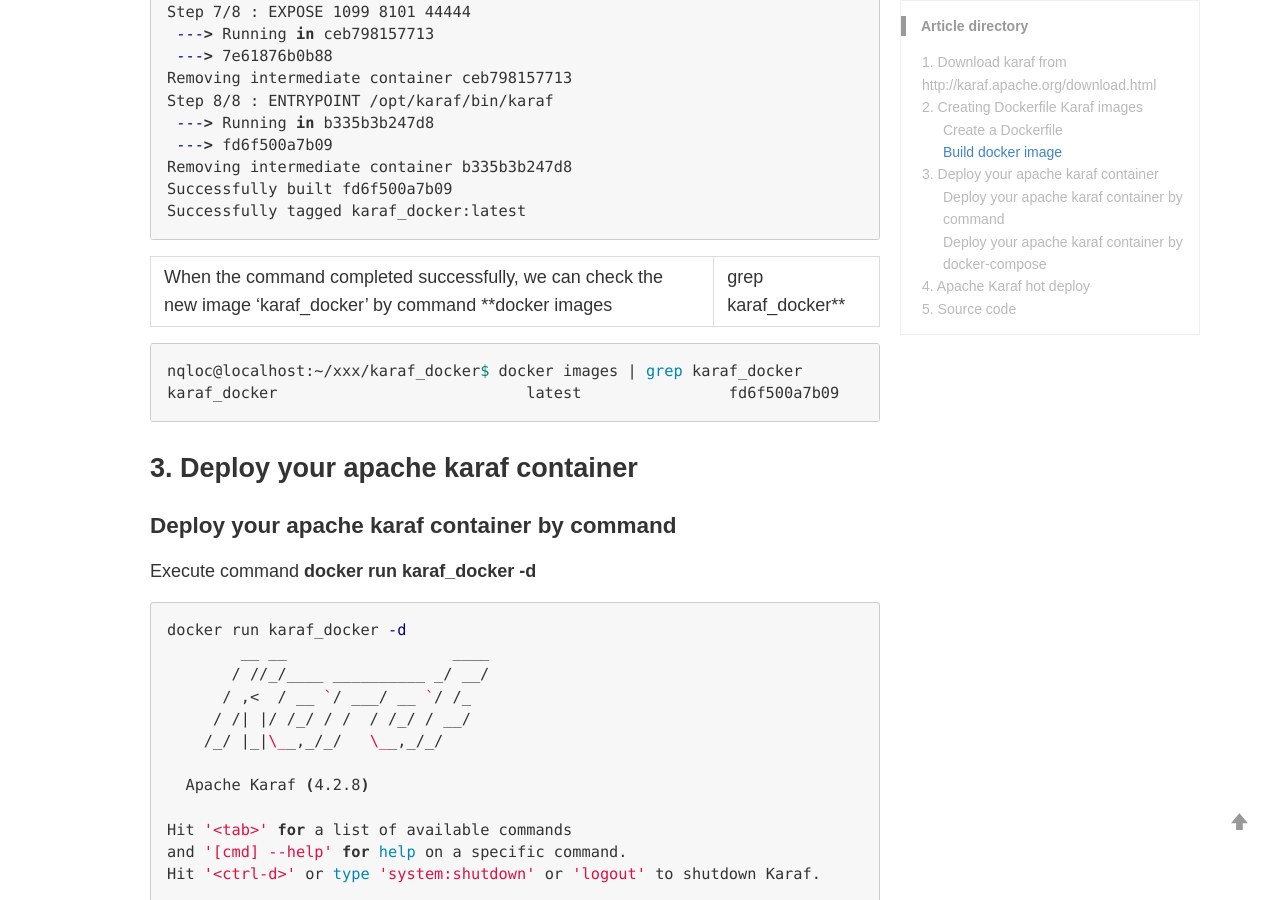
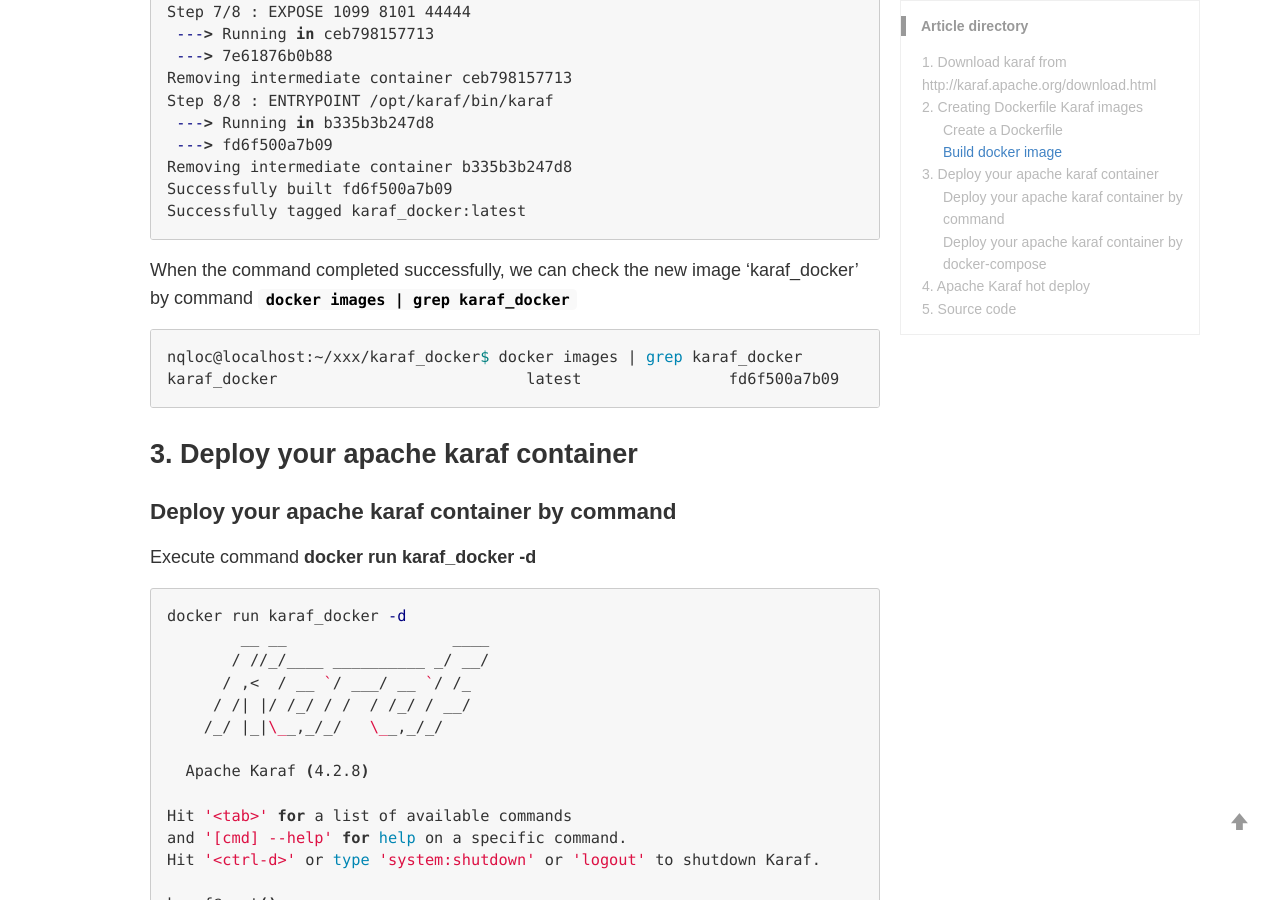
Before and after one commit to nqloc/nqloc.github.io, a Jekyll site: the page built from _posts/2020-3-9-dockerizing-an-apache-karaf-image.md, in a window 1280 px wide and 900 px high, scrolled down 1849 px. Built offline with Jekyll 4.4.1, drawn with Linux system fonts in a browser that asks for light colours; comment, search, counter and statistics services are not loaded.

````diff
--- a/_posts/2020-3-9-dockerizing-an-apache-karaf-image.md
+++ b/_posts/2020-3-9-dockerizing-an-apache-karaf-image.md
@@ -83,7 +83,7 @@ Successfully built fd6f500a7b09
 Successfully tagged karaf_docker:latest
 ```
 
-When the command completed successfully, we can check the new image 'karaf_docker' by command **docker images | grep karaf_docker**
+When the command completed successfully, we can check the new image 'karaf_docker' by command **`docker images | grep karaf_docker`**
 
 ```sh
 nqloc@localhost:~/xxx/karaf_docker$ docker images | grep karaf_docker
````
